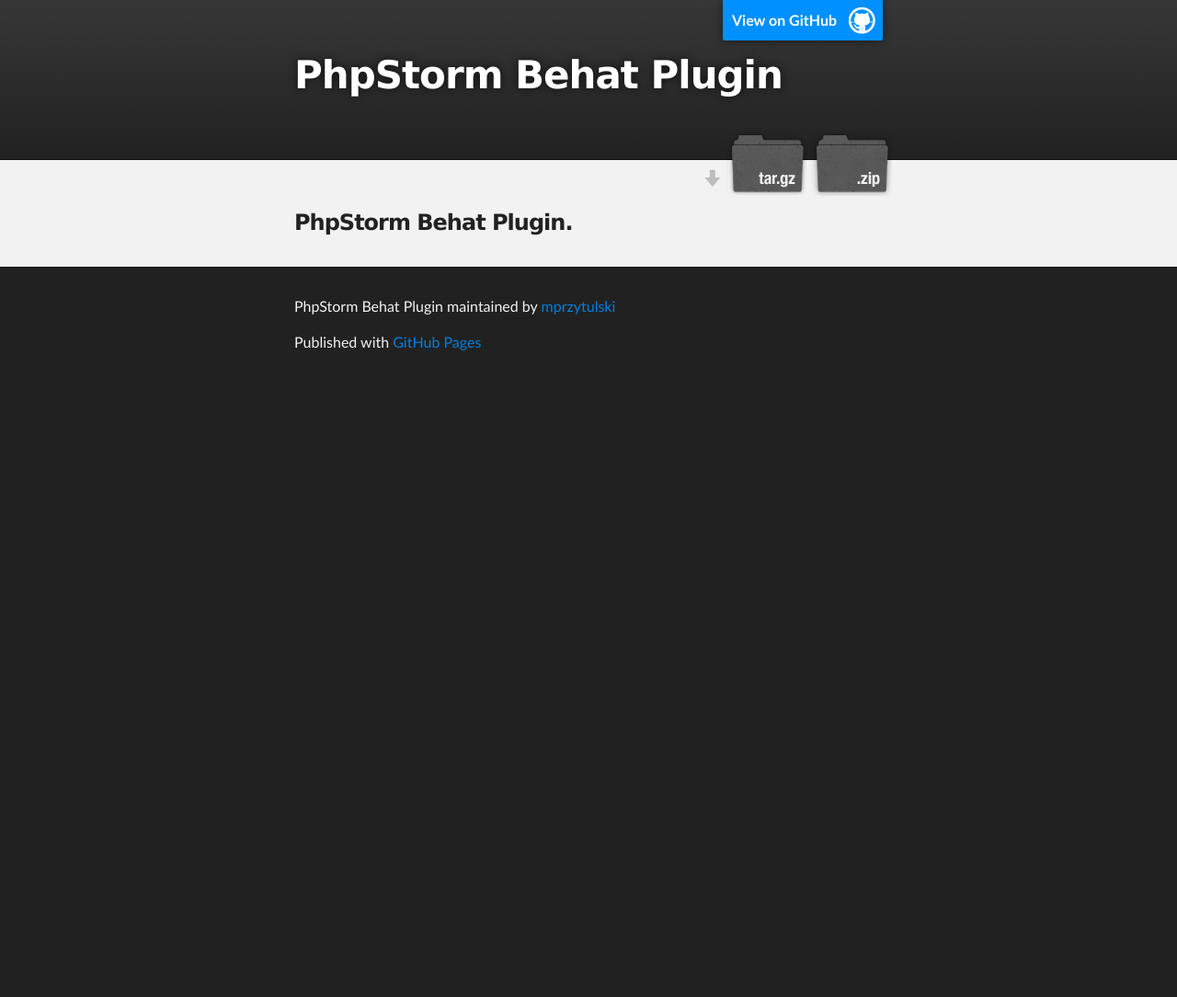
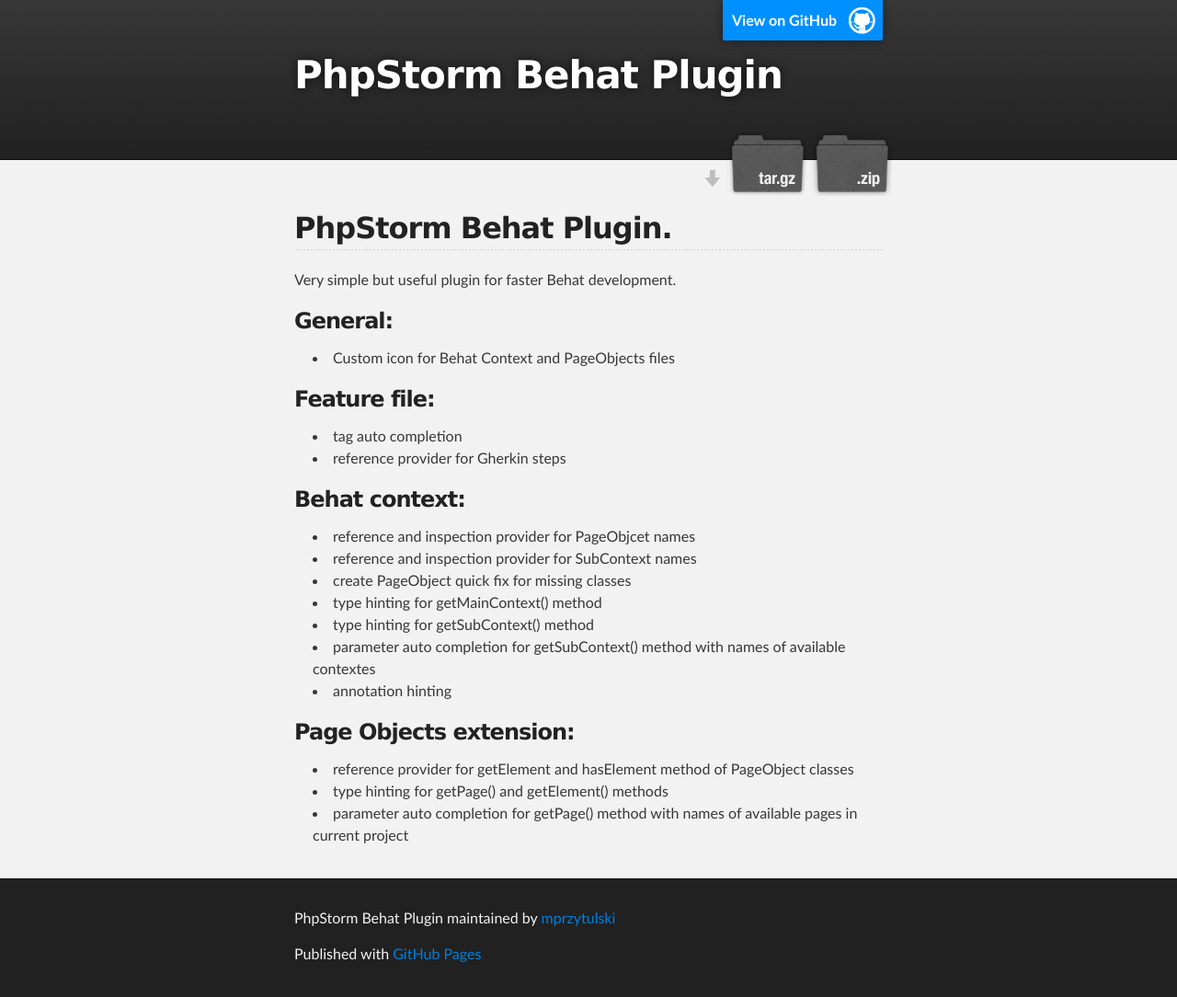
Before and after one commit to mprzytulski/phpstorm-behat, a plain HTML site: page index.html in a window 1280 px wide. Shown: the whole page at 92% size. Before the commit the page ends 800 px from the top, so only its background shows below. Drawn offline with Linux system fonts and the light colour scheme.

Commit message:
Create gh-pages branch via GitHub

```diff
--- a/index.html
+++ b/index.html
@@ -31,8 +31,41 @@
     <!-- MAIN CONTENT -->
     <div id="main_content_wrap" class="outer">
       <section id="main_content" class="inner">
-        <h3>
-<a name="phpstorm-behat-plugin" class="anchor" href="#phpstorm-behat-plugin"><span class="octicon octicon-link"></span></a>PhpStorm Behat Plugin.</h3>
+        <h2>
+<a name="phpstorm-behat-plugin" class="anchor" href="#phpstorm-behat-plugin"><span class="octicon octicon-link"></span></a>PhpStorm Behat Plugin.</h2>
+
+<p>Very simple but useful plugin for faster Behat development.</p>
+
+<h3>
+<a name="general" class="anchor" href="#general"><span class="octicon octicon-link"></span></a>General:</h3>
+
+<ul>
+<li>Custom icon for Behat Context and PageObjects files</li>
+</ul><h3>
+<a name="feature-file" class="anchor" href="#feature-file"><span class="octicon octicon-link"></span></a>Feature file:</h3>
+
+<ul>
+<li>tag auto completion</li>
+<li>reference provider for Gherkin steps</li>
+</ul><h3>
+<a name="behat-context" class="anchor" href="#behat-context"><span class="octicon octicon-link"></span></a>Behat context:</h3>
+
+<ul>
+<li>reference and inspection provider for PageObjcet names</li>
+<li>reference and inspection provider for SubContext names</li>
+<li>create PageObject quick fix for missing classes</li>
+<li>type hinting for getMainContext() method</li>
+<li>type hinting for getSubContext() method</li>
+<li>parameter auto completion for getSubContext() method with names of available contextes</li>
+<li>annotation hinting</li>
+</ul><h3>
+<a name="page-objects-extension" class="anchor" href="#page-objects-extension"><span class="octicon octicon-link"></span></a>Page Objects extension:</h3>
+
+<ul>
+<li>reference provider for getElement and hasElement method of PageObject classes</li>
+<li>type hinting for getPage() and getElement() methods</li>
+<li>parameter auto completion for getPage() method with names of available pages in current project</li>
+</ul>
       </section>
     </div>
 
--- a/params.json
+++ b/params.json
@@ -1 +1 @@
-{"name":"PhpStorm Behat Plugin","tagline":"","body":"### PhpStorm Behat Plugin.\r\n","google":"","note":"Don't delete this file! It's used internally to help with page regeneration."}
+{"name":"PhpStorm Behat Plugin","tagline":"","body":"## PhpStorm Behat Plugin.\r\n\r\nVery simple but useful plugin for faster Behat development.\r\n\r\n### General:\r\n* Custom icon for Behat Context and PageObjects files\r\n\r\n### Feature file:\r\n* tag auto completion\r\n* reference provider for Gherkin steps\r\n\r\n### Behat context:\r\n* reference and inspection provider for PageObjcet names\r\n* reference and inspection provider for SubContext names\r\n* create PageObject quick fix for missing classes\r\n* type hinting for getMainContext() method\r\n* type hinting for getSubContext() method\r\n* parameter auto completion for getSubContext() method with names of available contextes\r\n* annotation hinting\r\n\r\n### Page Objects extension:\r\n* reference provider for getElement and hasElement method of PageObject classes\r\n* type hinting for getPage() and getElement() methods\r\n* parameter auto completion for getPage() method with names of available pages in current project","google":"","note":"Don't delete this file! It's used internally to help with page regeneration."}
```
